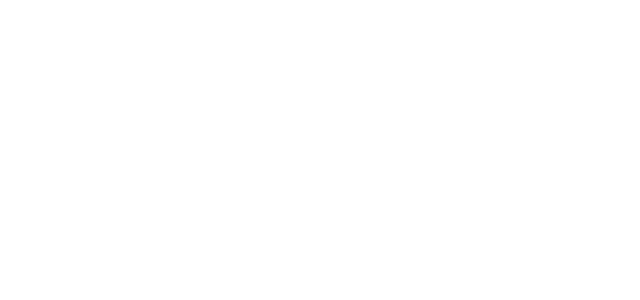
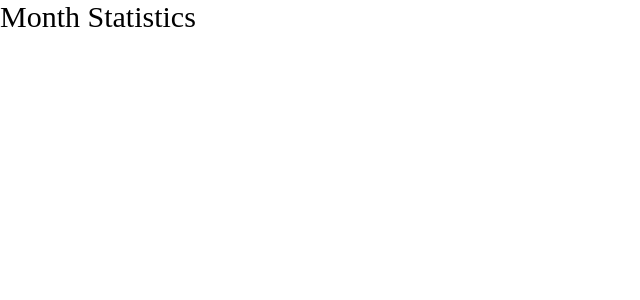
Before and after one commit to Catysha/weather_app, a React (Create React App) app: page /month-statictics in a window 1280 px wide. Shown: the top 300 px of the page, without its empty margins (0-640 px from the left). Built offline with nearby package versions, Linux system fonts and the light colour scheme.

Commit message:
Add react-router

```diff
--- a/package.json
+++ b/package.json
@@ -11,9 +11,13 @@
     "@types/node": "^16.18.126",
     "@types/react": "^19.2.6",
     "@types/react-dom": "^19.2.3",
+    "@types/react-router-dom": "^5.3.3",
+    "normalize.css": "^8.0.1",
     "react": "^19.2.0",
     "react-dom": "^19.2.0",
+    "react-router-dom": "^7.9.6",
     "react-scripts": "5.0.1",
+    "sass": "^1.94.2",
     "typescript": "^4.9.5",
     "web-vitals": "^2.1.4"
   },
--- a/src/App.tsx
+++ b/src/App.tsx
@@ -1,8 +1,16 @@
 import React from 'react';
+import {Route, Routes} from "react-router-dom";
+import {Home} from "./pages/Home/components/Home";
+import {MonthStatistics} from "./pages/MonthStatictics/components/MonthStatistics";
 
 function App() {
   return (
-    <div className="App"></div>
+      <div className="App">
+        <Routes>
+          <Route path="/" element={<Home />} />
+          <Route path="/month-statictics" element={<MonthStatistics />}/>
+        </Routes>
+      </div>
   );
 }
 
--- a/src/index.tsx
+++ b/src/index.tsx
@@ -1,11 +1,15 @@
 import React from 'react';
 import ReactDOM from 'react-dom/client';
+import {BrowserRouter as Router} from "react-router-dom";
 import App from './App';
+import "./styles/index.scss";
 const root = ReactDOM.createRoot(
   document.getElementById('root') as HTMLElement
 );
 root.render(
   <React.StrictMode>
-    <App />
+      <Router>
+          <App />
+      </Router>
   </React.StrictMode>
 );
--- /dev/null
+++ b/src/pages/Home/components/Home.module.scss
@@ -0,0 +1,3 @@
+.home{
+  font-size: 30px;
+}
--- /dev/null
+++ b/src/pages/Home/components/Home.tsx
@@ -0,0 +1,10 @@
+import React from "react";
+import s from "./Home.module.scss";
+
+interface Props {
+
+}
+
+export const Home = (props: Props) => {
+    return (<div className={s.home}>Home</div>)
+}
--- /dev/null
+++ b/src/pages/MonthStatictics/components/MonthStatistics.module.scss
@@ -0,0 +1,3 @@
+.home{
+  font-size: 30px;
+}
--- /dev/null
+++ b/src/pages/MonthStatictics/components/MonthStatistics.tsx
@@ -0,0 +1,10 @@
+import React from "react";
+import s from "./MonthStatistics.module.scss";
+
+interface Props {
+
+}
+
+export const MonthStatistics = (props: Props) => {
+    return (<div className={s.home}>Month Statistics</div>)
+}
--- /dev/null
+++ b/src/styles/index.scss
@@ -0,0 +1 @@
+@import "~normalize.css";
```
Also changed, not shown: src/styles/variables.scss (added), 2 other files (tests, documents, lock files or other folders).
